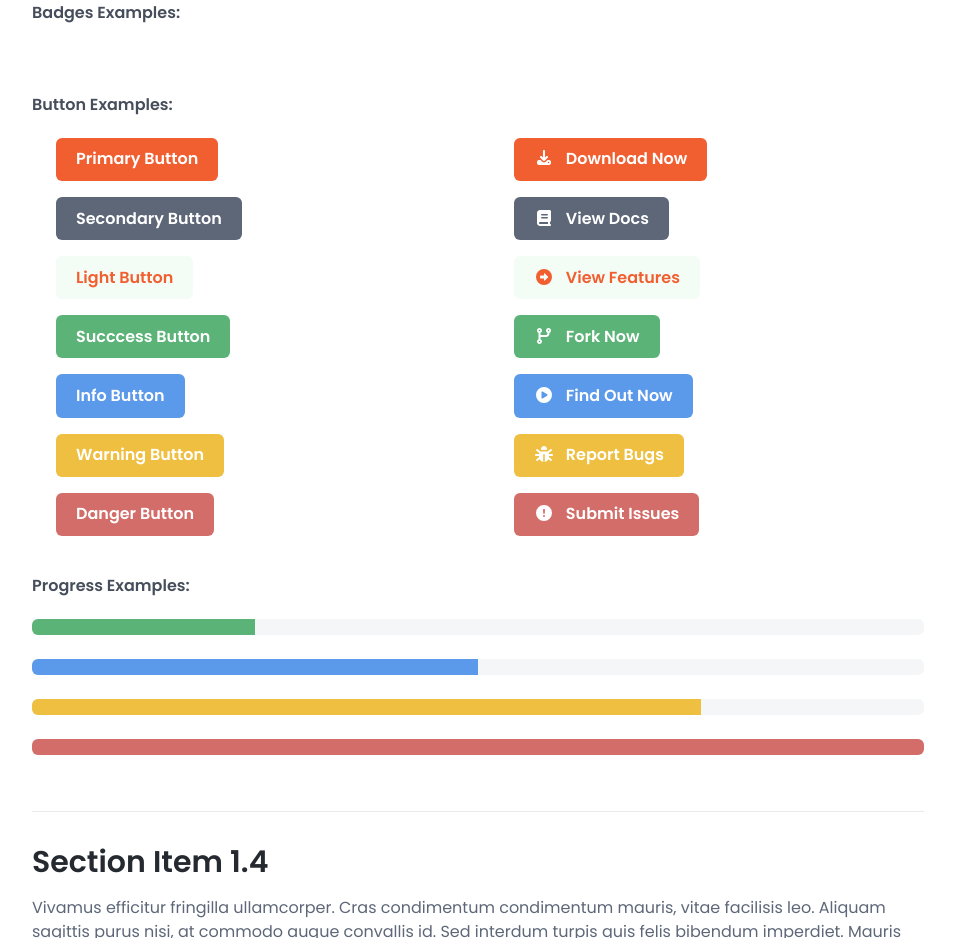
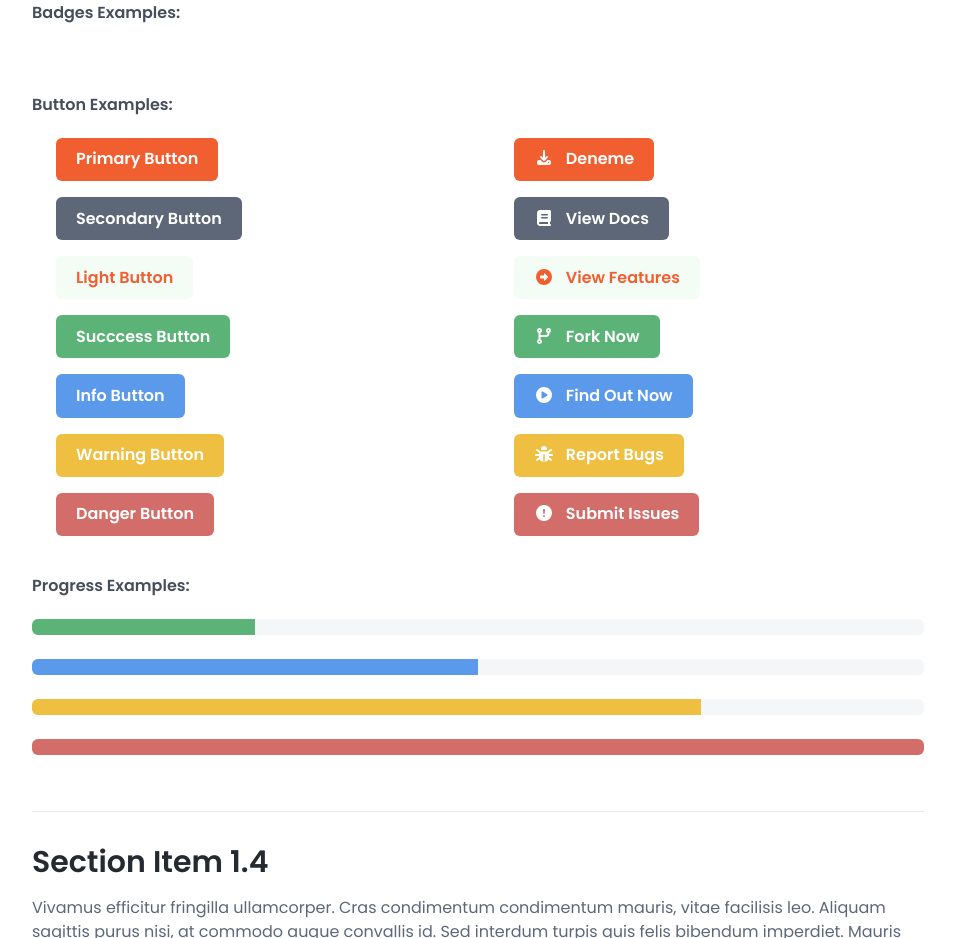
Before and after one commit to BARISHU-code/harvestrolley-docs, a plain HTML site: page docs-page.html in a window 1280 px wide. Shown: the part 2370-3308 px from the top of the page, without its empty margins (312-1267 px from the left). Drawn offline with nearby package versions, Linux system fonts and the light colour scheme.

Commit message:
degisiklik

```diff
--- a/docs-page.html
+++ b/docs-page.html
@@ -279,7 +279,7 @@
                             </div>
                             <div class="col-md-6 col-12">
                                 <ul class="list list-unstyled pl-0">
-                                    <li><a href="#" class="btn btn-primary"><i class="fas fa-download me-2"></i> Download Now</a></li>
+                                    <li><a href="#" class="btn btn-primary"><i class="fas fa-download me-2"></i> Deneme</a></li>
                                     <li><a href="#" class="btn btn-secondary"><i class="fas fa-book me-2"></i> View Docs</a></li>
                                     <li><a href="#" class="btn btn-light"><i class="fas fa-arrow-alt-circle-right me-2"></i> View Features</a></li>
                                     <li><a href="#" class="btn btn-success"><i class="fas fa-code-branch me-2"></i> Fork Now</a></li>
```
